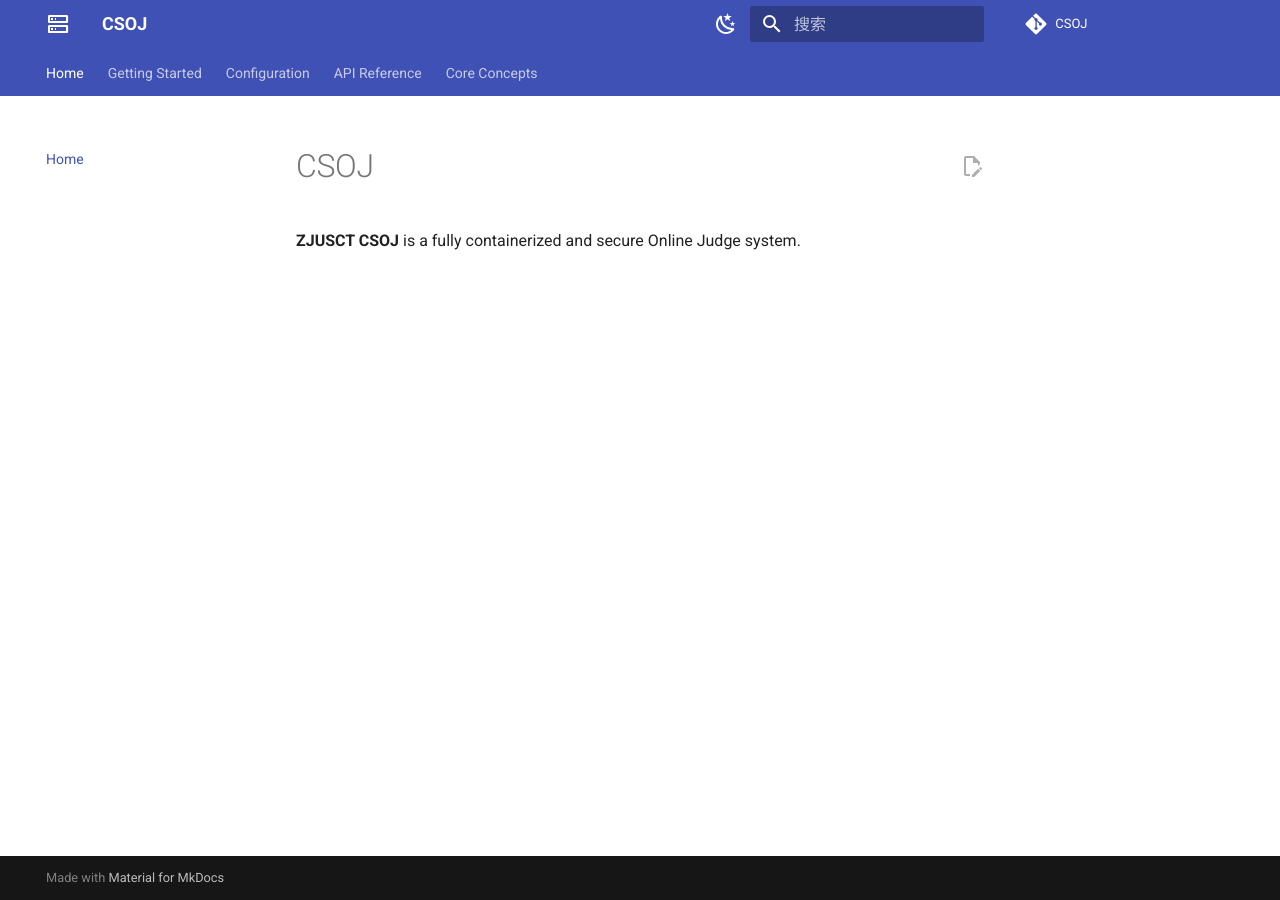
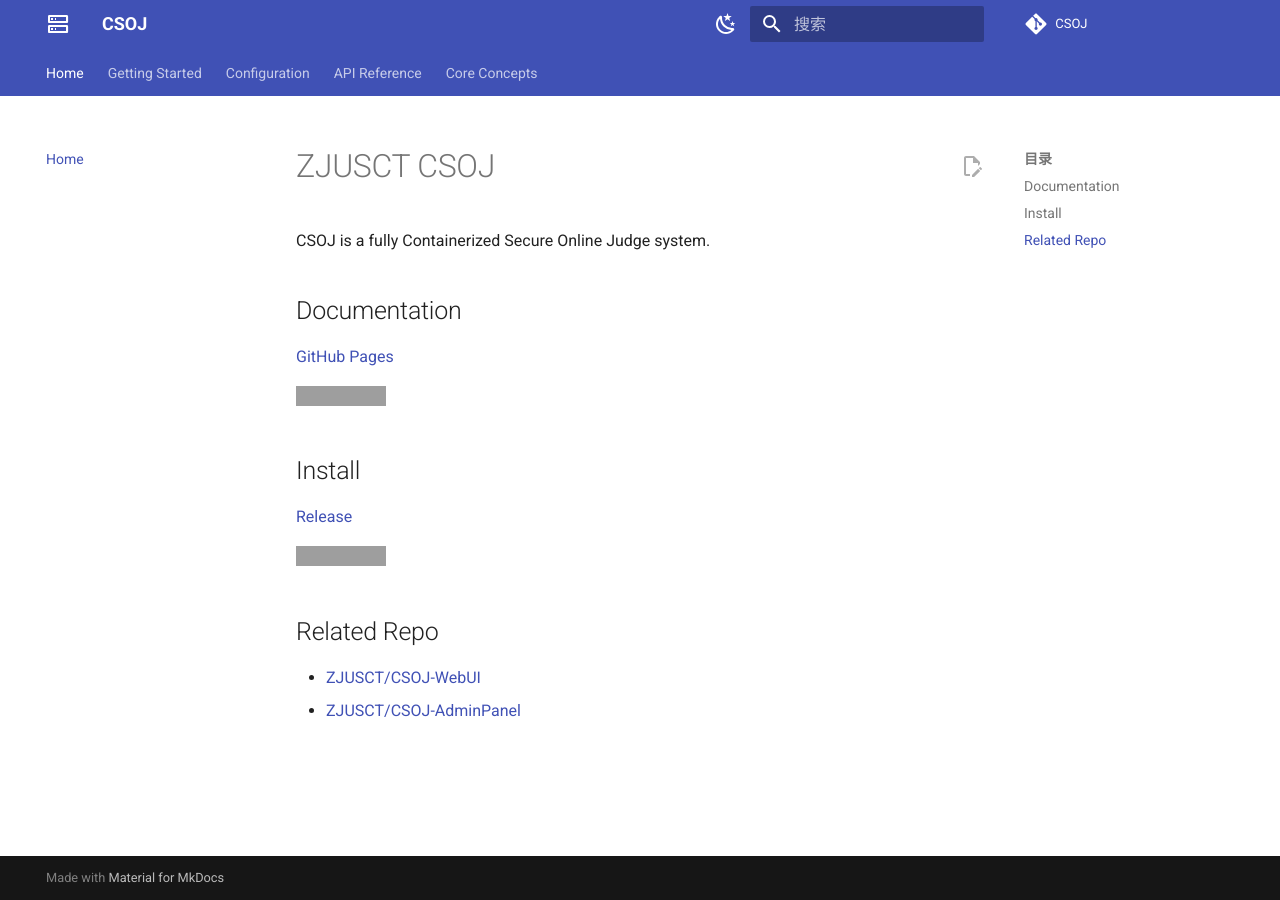
Before and after one commit to ZJUSCT/CSOJ, an MkDocs documentation site: the page built from docs/index.md, in a window 1280 px wide. Built offline with MkDocs 1.6.1 and Material for MkDocs 9.7.7, drawn with Linux system fonts in a browser that asks for light colours; comment, search, counter and statistics services are not loaded; grey boxes are pictures that could not be loaded.

Commit message:
docs: add README

```diff
--- a/docs/index.md
+++ b/docs/index.md
@@ -1,3 +1,20 @@
-# CSOJ
+# ZJUSCT CSOJ
 
-**ZJUSCT CSOJ** is a fully containerized and secure Online Judge system.
+CSOJ is a fully Containerized Secure Online Judge system.
+
+## Documentation
+
+[GitHub Pages](https://www.zjusct.io/CSOJ)
+
+[![Build and Deploy MkDocs](https://github.com/ZJUSCT/CSOJ/actions/workflows/build_docs.yml/badge.svg)](https://github.com/ZJUSCT/CSOJ/actions/workflows/build_docs.yml)
+
+## Install
+
+[Release](https://github.com/ZJUSCT/CSOJ/releases)
+
+[![Build and Release](https://github.com/ZJUSCT/CSOJ/actions/workflows/build.yml/badge.svg)](https://github.com/ZJUSCT/CSOJ/actions/workflows/build.yml)
+
+## Related Repo
+
+- [ZJUSCT/CSOJ-WebUI](https://github.com/ZJUSCT/CSOJ-WebUI)
+- [ZJUSCT/CSOJ-AdminPanel](https://github.com/ZJUSCT/CSOJ-AdminPanel)
```
Also changed, not shown: README.md (+1 -1 lines).
